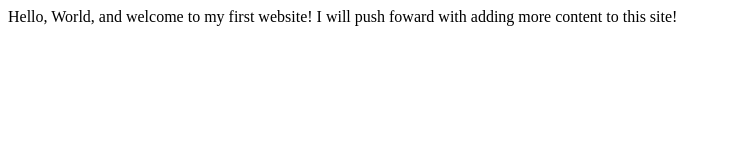
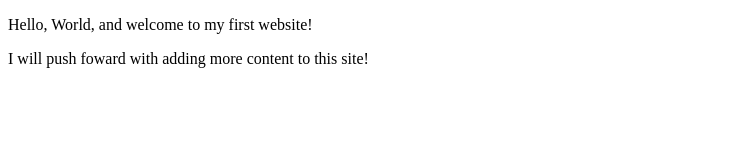
Before and after one commit to patriotnate117/patriotnate117.github.io, a plain HTML site: page index.html in a window 1280 px wide. Shown: the whole page, without its empty margins (0-731 px from the left). Drawn offline with Linux system fonts and the light colour scheme.

Commit message:
Update index.html

```diff
--- a/index.html
+++ b/index.html
@@ -5,11 +5,10 @@
         <meta name="viewport" content="width=device-width, initial-scale=1.0">
         <meta name="author" content="Nathan Holmes">
         <title>Homelander | CEO</title>
-        <title>My First Website</title>
-    </head>
+	</head>
     <body>
-       Hello, World, and welcome to my first website!
+      <p> Hello, World, and welcome to my first website!<p>
 
-       I will push foward with adding more content to this site!
+       <p>I will push foward with adding more content to this site!<p>
     </body>
 </html>
```
